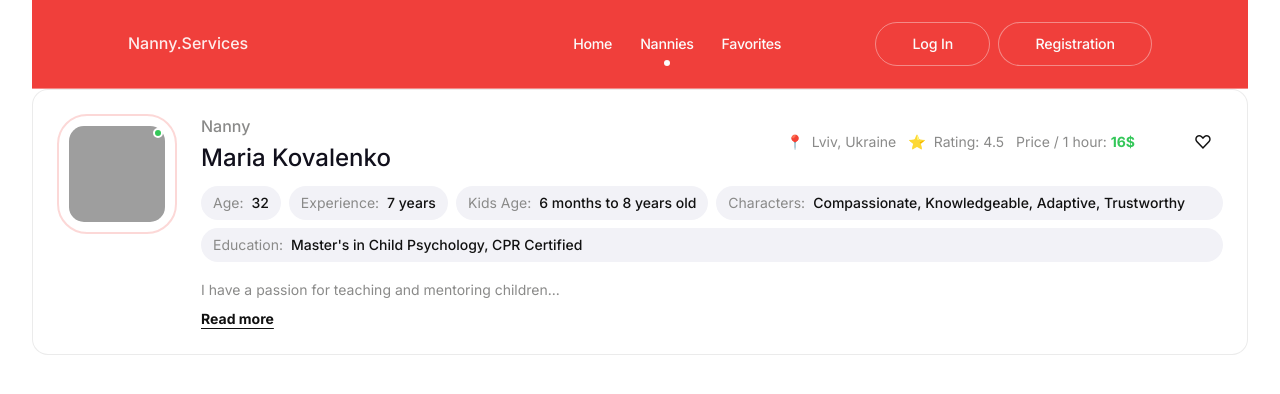
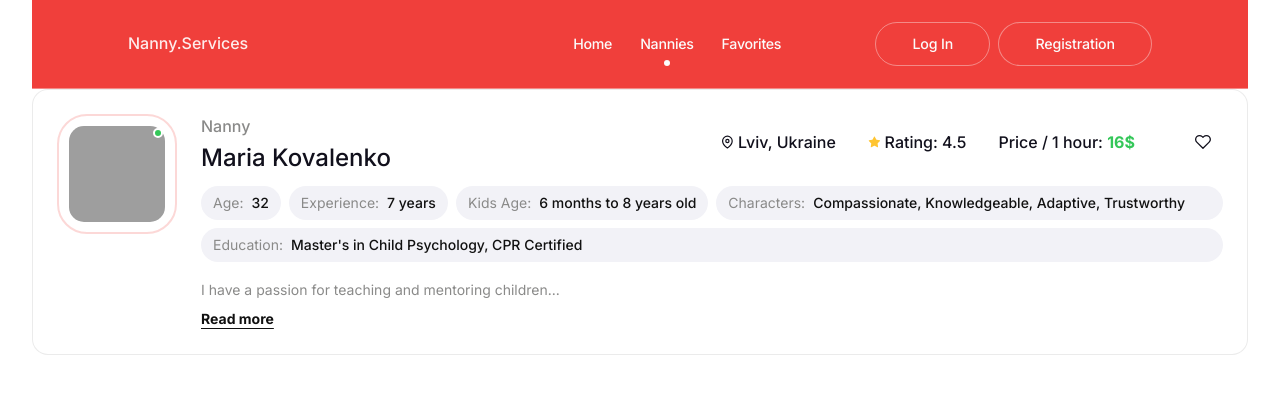
Before and after one commit to MaxBorei/Nanny.Services, a React (Vite) app: page /nannies in a window 1280 px wide. Shown: the top 394 px of the page. Built offline with nearby package versions, Linux system fonts and the light colour scheme; no server answers; grey boxes are pictures that could not be loaded.

Commit message:
feat: add nanny card  css + favorites

```diff
--- a/package.json
+++ b/package.json
@@ -13,6 +13,7 @@
     "@tanstack/react-query": "^5.90.16",
     "clsx": "^2.1.1",
     "firebase": "^12.7.0",
+    "firebase-admin": "^13.6.0",
     "framer-motion": "^12.26.2",
     "notiflix": "^3.2.8",
     "react": "^19.2.0",
--- a/src/components/NannyCard/NannyCard.module.css
+++ b/src/components/NannyCard/NannyCard.module.css
@@ -76,10 +76,11 @@
   display: flex;
   flex-wrap: wrap;
   align-items: center;
-  gap: var(--sp-12);
-  color: var(--color-text-secondary);
-  font-size: var(--fs-14);
-  line-height: var(--lh-14);
+  gap: var(--sp-32);
+  color: var(--color-text-third);
+  font-size: var(--fs-16);
+  line-height: 1.5;
+  font-weight: var(--fw-medium);
 }
 
 .meta_favorite {
@@ -92,7 +93,7 @@
 .metaItem {
   display: inline-flex;
   align-items: center;
-  gap: var(--sp-8);
+  gap: var(--sp-4);
   max-width: 100%;
 }
 
@@ -101,10 +102,34 @@
   overflow: hidden;
   text-overflow: ellipsis;
   max-width: 48ch;
+  padding: 4px 0;
 }
 
 .icon {
   line-height: 1;
+}
+
+.ctaIcon {
+  fill: var(--color-accent-inverse);
+  stroke: var(--color-text-third);
+  stroke-width: 1.5px;
+
+  flex-shrink: 0;
+  width: clamp(var(--sp-12), 1vw, var(--sp-16));
+  height: clamp(var(--sp-12), 1.1vw, var(--sp-16));
+  flex: 0 0 clamp(var(--sp-12), 1.1vw, var(--sp-16));
+
+  display: block;
+}
+
+.ctaIcon_star {
+  fill: #ffc531;
+  flex-shrink: 0;
+  width: clamp(var(--sp-12), 1vw, var(--sp-16));
+  height: clamp(var(--sp-12), 1.1vw, var(--sp-16));
+  flex: 0 0 clamp(var(--sp-12), 1.1vw, var(--sp-16));
+
+  display: block;
 }
 
 .price {
@@ -126,26 +151,23 @@
   place-items: center;
 }
 
-.favBtn:hover {
-  background: var(--color-bg-secondary);
+.favIcon {
+  width: 16px;
+  height: 16px;
+  display: block;
+  flex-shrink: 0;
 }
 
-.favBtn:active {
-  transform: scale(0.98);
+.favIconOutline {
+  fill: none;
+  stroke: #11101c;
+  stroke-width: 2px;
 }
 
-.favBtn:focus-visible {
-  outline: none;
-  border-color: var(--color-border-medium);
-}
-
-.favIcon {
-  font-size: 18px;
-  color: var(--color-text-primary);
-}
-
-.favBtn[aria-pressed="true"] .favIcon {
-  color: var(--color-accent-pink);
+.favIconFilled {
+  fill: #f03f3b;
+  stroke: #f03f3b;
+  stroke-width: 2px;
 }
 
 .chips {
--- a/src/components/NannyCard/NannyCard.tsx
+++ b/src/components/NannyCard/NannyCard.tsx
@@ -67,13 +67,27 @@ export function NannyCard({
             <div className={css.meta}>
               <div className={css.metaItem}>
                 <span className={css.icon} aria-hidden="true">
-                  📍
+                  <svg
+                    className={css.ctaIcon}
+                    width="16"
+                    height="16"
+                    aria-hidden="true"
+                  >
+                    <use href="/vite.svg#icon-map" />
+                  </svg>
                 </span>
                 <span className={css.metaText}>{location}</span>
               </div>
               <div className={css.metaItem}>
                 <span className={css.icon} aria-hidden="true">
-                  ⭐
+                  <svg
+                    className={css.ctaIcon_star}
+                    width="16"
+                    height="16"
+                    aria-hidden="true"
+                  >
+                    <use href="/vite.svg#icon-Star" />
+                  </svg>
                 </span>
                 <span className={css.metaText}>
                   Rating: {rating.toFixed(1)}
@@ -95,9 +109,14 @@ export function NannyCard({
               }
               onClick={onToggleFavorite}
             >
-              <span className={css.favIcon} aria-hidden="true">
-                {isFavorite ? "♥" : "♡"}
-              </span>
+              <svg
+                className={`${css.favIcon} ${
+                  isFavorite ? css.favIconFilled : css.favIconOutline
+                }`}
+                aria-hidden="true"
+              >
+                <use href="/vite.svg#icon-heard" />
+              </svg>
             </button>
           </div>
         </header>
--- a/src/pages/Nannies/Nannies.tsx
+++ b/src/pages/Nannies/Nannies.tsx
@@ -1,7 +1,32 @@
+import { useEffect, useState } from "react";
 import Header from "../../components/Header/Header";
 import { NannyCard } from "../../components/NannyCard/NannyCard";
 
+const LS_KEY = "favorite_nannies";
+
 export default function Nannies() {
+  const nannyId = "maria-kovalenko"; // ❗ уникальный id карточки
+
+  const [favorites, setFavorites] = useState(() => {
+    try {
+      return JSON.parse(localStorage.getItem(LS_KEY) || "[]");
+    } catch {
+      return [];
+    }
+  });
+
+  useEffect(() => {
+    localStorage.setItem(LS_KEY, JSON.stringify(favorites));
+  }, [favorites]);
+
+  const toggleFavorite = (id) => {
+    setFavorites((prev) =>
+      prev.includes(id) ? prev.filter((x) => x !== id) : [...prev, id]
+    );
+  };
+
+  const isFavorite = favorites.includes(nannyId);
+
   return (
     <>
       <Header variant="solid" />
@@ -25,8 +50,8 @@ export default function Nannies() {
         education="Master's in Child Psychology, CPR Certified"
         about="I have a passion for teaching and mentoring children..."
         onReadMore={() => console.log("read more")}
-        onToggleFavorite={() => console.log("fav")}
-        isFavorite={false}
+        isFavorite={isFavorite}
+        onToggleFavorite={() => toggleFavorite(nannyId)}
       />
     </>
   );
```
Also changed, not shown: public/vite.svg, 1 other file (tests, documents, lock files or other folders).
